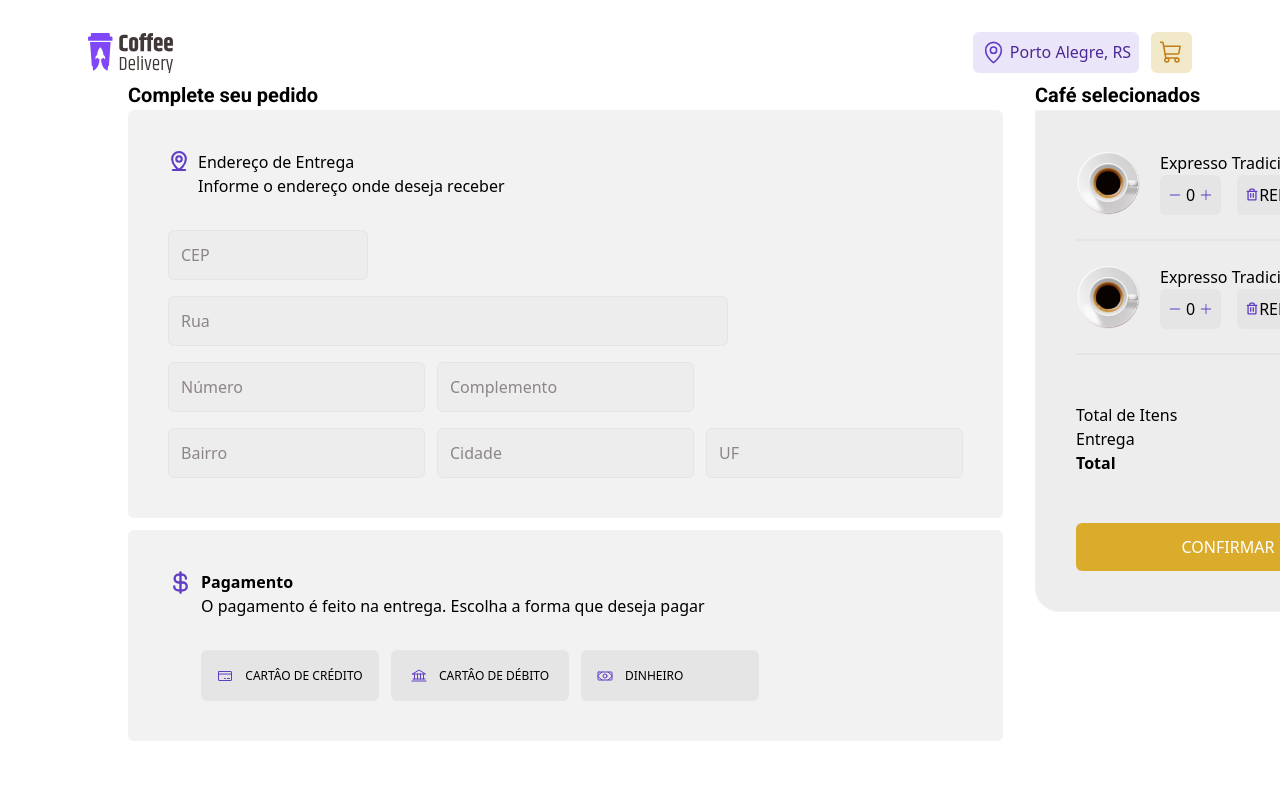
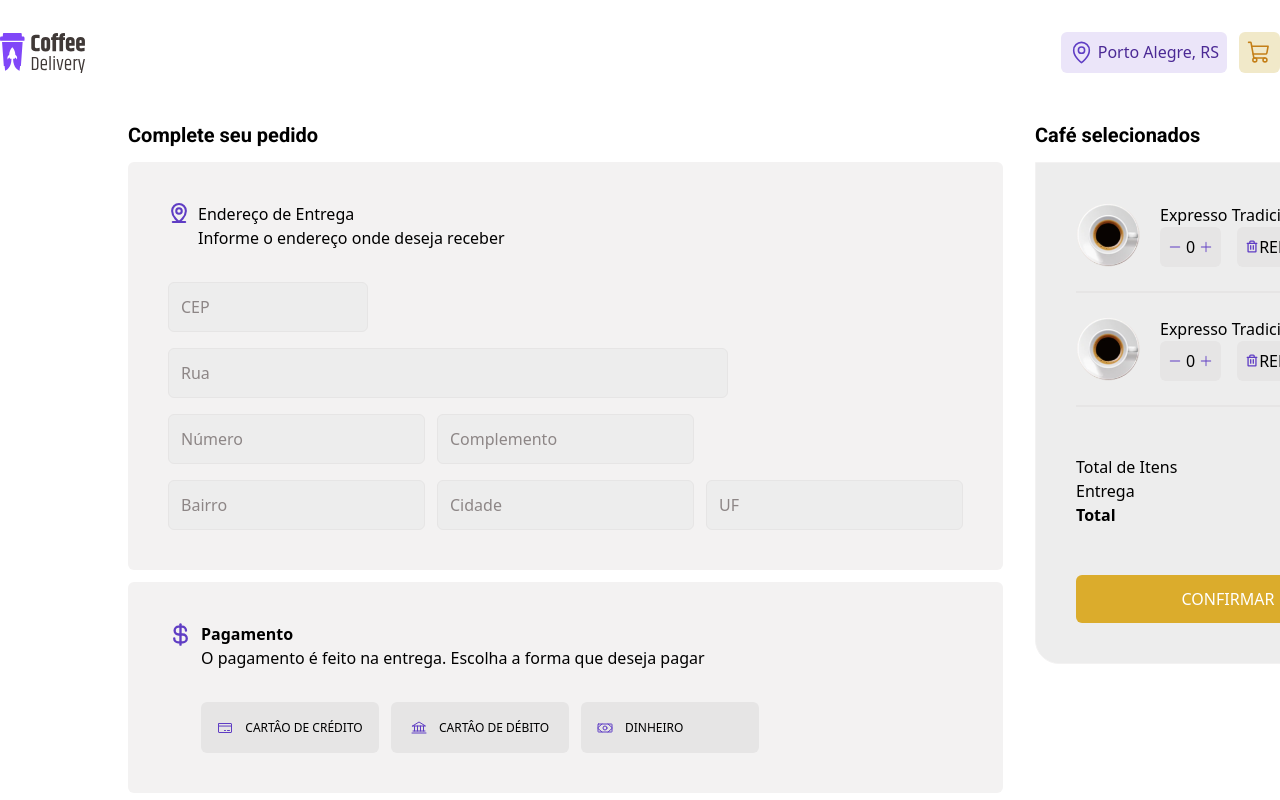
Before and after one commit to mateussk83/Coffe-Delivery, a React (Vite) app: page /checkout in a window 1280 px wide. Shown: the top 800 px of the page. Built offline with nearby package versions, Linux system fonts and the light colour scheme; a web font is replaced by a local one.

Commit message:
alteration width and height home page

```diff
--- a/src/Router.tsx
+++ b/src/Router.tsx
@@ -9,7 +9,7 @@ export function Router() {
   <Route path="/" element={<DefaultLayout />}>
   <Route path="/" element={<Home />} />
   <Route path="/checkout" element={<Checkout/>}/>
-  <Route path="/checkout" element={<Success/>}/>
+  <Route path="/success" element={<Success/>}/>
   </Route>
 </Routes>
  )
--- a/src/components/Header.tsx
+++ b/src/components/Header.tsx
@@ -3,7 +3,7 @@ import { MapPin, ShoppingCart } from "phosphor-react"
 import { NavLink } from "react-router-dom"
 export function Header() {
  return (
-  <header className="fixed flex justify-center items-center text-center py-8 gap-[50rem]  w-[100%]">
+  <header className="fixed flex justify-between items-center text-center py-8 w-[100%]">
    <div>
     <Logo/>
    </div>
--- a/src/pages/Checkout.tsx
+++ b/src/pages/Checkout.tsx
@@ -5,11 +5,11 @@ export function Checkout() {
  return (
   <form id="checkout" action="">
 
-  <div id="adress" className="flex px-[8rem]">
+  <div id="adress" className="flex px-[8rem] pt-10">
    <div>
 
     <h1 className="font-bold text-lg">Complete seu pedido</h1>
-    <div className="flex flex-col pr-8">
+    <div className="flex flex-col pr-8 pt-3">
 
      <div className="flex flex-col p-10 bg-gray-200 rounded-md">
       <div className="flex items-start justify-start gap-2">
@@ -48,7 +48,7 @@ export function Checkout() {
     </div>
    </div>
    <div>
-    <h1 className="font-bold text-lg">Café selecionados</h1>
+    <h1 className="font-bold text-lg pb-3">Café selecionados</h1>
     <div className="bg-gray-300 rounded-tr-3xl rounded-bl-3xl border border-bottom p-10 flex flex-col gap-12">
     <div className="">
     <Card type="buy" description="" img="" price='' title='' caracters={['']} />
```
